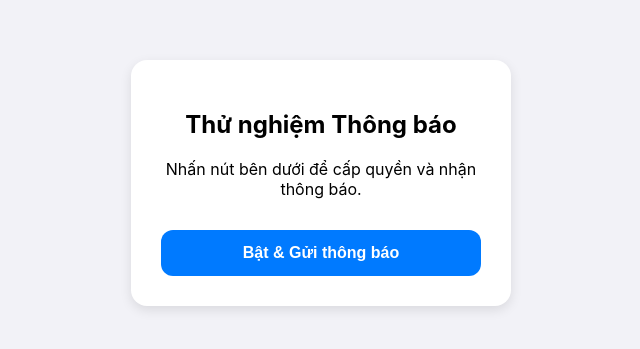
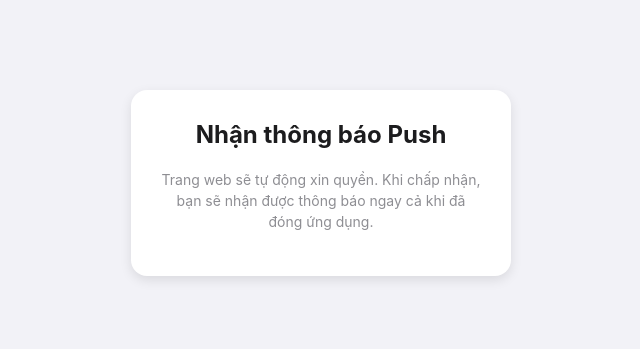
Before and after one commit to cadahie/thongbao, a plain HTML site: page index.html in a window 1280 px wide. Shown: the part 237-586 px from the top of the page, without its empty margins (319-959 px from the left). Drawn offline with Linux system fonts and the light colour scheme.

Commit message:
index.html

```diff
--- a/index.html
+++ b/index.html
@@ -3,10 +3,21 @@
 <head>
   <meta charset="UTF-8">
   <meta name="viewport" content="width=device-width, initial-scale=1.0">
-  <title>Thông báo iOS PWA</title>
+  <title>App Notification Demo</title>
 
-  <!-- Cấu hình Manifest trực tiếp (PWA) -->
-  <link rel="manifest" href='data:application/json,{"name":"ThongBaoApp","short_name":"ThongBao","start_url":".","display":"standalone","background_color":"#ffffff","theme_color":"#007aff","icons":[{"src":"https://cdn-icons-png.flaticon.com/512/1827/1827504.png","sizes":"192x192","type":"image/png"}]}'>
+  <!-- Cấu hình Manifest cho PWA iOS -->
+  <link rel="manifest" href='data:application/json,{"name":"AppThongBao","short_name":"ThongBao","start_url":".","display":"standalone","background_color":"#ffffff","theme_color":"#007aff","icons":[{"src":"https://cdn-icons-png.flaticon.com/512/1827/1827504.png","sizes":"192x192","type":"image/png"}]}'>
+
+  <!-- Tích hợp OneSignal SDK -->
+  <script src="https://cdn.onesignal.com/sdks/web/v16/OneSignalSDK.page.js" defer></script>
+  <script>
+    window.OneSignalDeferred = window.OneSignalDeferred || [];
+    OneSignalDeferred.push(async function(OneSignal) {
+      await OneSignal.init({
+        appId: "33007f12-79f1-4b3b-919e-ee08f6bb4d1f",
+      });
+    });
+  </script>
 
   <style>
     body {
@@ -28,76 +39,23 @@
       box-shadow: 0 4px 12px rgba(0,0,0,0.1);
       max-width: 320px;
     }
-    button {
-      padding: 14px 24px;
-      font-size: 16px;
-      font-weight: 600;
-      color: white;
-      background-color: #007aff;
-      border: none;
-      border-radius: 12px;
-      cursor: pointer;
-      width: 100%;
-      margin-top: 15px;
+    h2 {
+      margin-top: 0;
+      color: #1c1c1e;
     }
-    button:active {
-      opacity: 0.8;
+    p {
+      color: #8e8e93;
+      font-size: 14px;
+      line-height: 1.5;
     }
   </style>
 </head>
 <body>
 
   <div class="card">
-    <h2>Thử nghiệm Thông báo</h2>
-    <p>Nhấn nút bên dưới để cấp quyền và nhận thông báo.</p>
-    <button onclick="kichHoatThongBao()">Bật & Gửi thông báo</button>
+    <h2>Nhận thông báo Push</h2>
+    <p>Trang web sẽ tự động xin quyền. Khi chấp nhận, bạn sẽ nhận được thông báo ngay cả khi đã đóng ứng dụng.</p>
   </div>
-
-  <script>
-    // 1. Tự động khởi tạo Service Worker chạy ngầm bằng Data URL
-    if ('serviceWorker' in navigator) {
-      const swCode = `
-        self.addEventListener('install', e => self.skipWaiting());
-        self.addEventListener('activate', e => e.waitUntil(self.clients.claim()));
-      `;
-      const blob = new Blob([swCode], { type: 'application/javascript' });
-      const swUrl = URL.createObjectURL(blob);
-      navigator.serviceWorker.register(swUrl).catch(err => console.log('SW Error:', err));
-    }
-
-    // 2. Hàm kích hoạt thông báo tương thích iOS & Android
-    async function kichHoatThongBao() {
-      // Kiểm tra API Notification
-      if (!("Notification" in window)) {
-        alert("Lưu ý: Để chạy trên iPhone, bạn hãy đẩy code lên Vercel/GitHub Pages, sau đó dùng Safari bấm 'Chia sẻ' -> 'Thêm vào MH chính' (Add to Home Screen) rồi mới mở ứng dụng lên thử nhé!");
-        return;
-      }
-
-      // Yêu cầu cấp quyền
-      let permission = Notification.permission;
-      if (permission === "default") {
-        permission = await Notification.requestPermission();
-      }
-
-      if (permission === "granted") {
-        // Kiểm tra Service Worker để phát thông báo
-        if ('serviceWorker' in navigator) {
-          const reg = await navigator.serviceWorker.ready;
-          reg.showNotification("Thông báo từ Web!", {
-            body: "Chúc mừng! Tính năng thông báo đã hoạt động thành công.",
-            icon: "https://cdn-icons-png.flaticon.com/512/1827/1827504.png"
-          });
-        } else {
-          new Notification("Thông báo từ Web!", {
-            body: "Chúc mừng! Tính năng thông báo đã hoạt động thành công.",
-            icon: "https://cdn-icons-png.flaticon.com/512/1827/1827504.png"
-          });
-        }
-      } else {
-        alert("Bạn đã từ chối quyền thông báo trên trình duyệt!");
-      }
-    }
-  </script>
 
 </body>
 </html>
```
